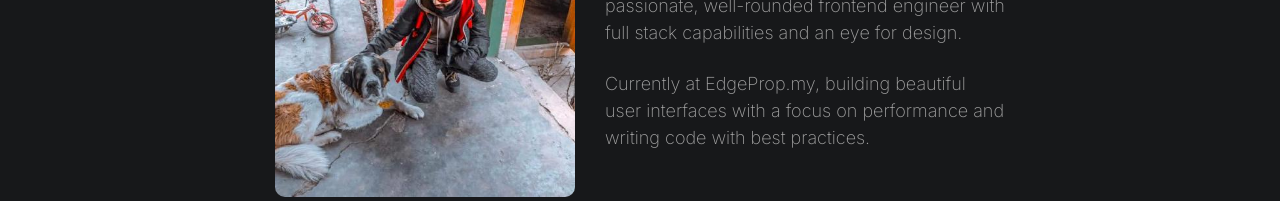
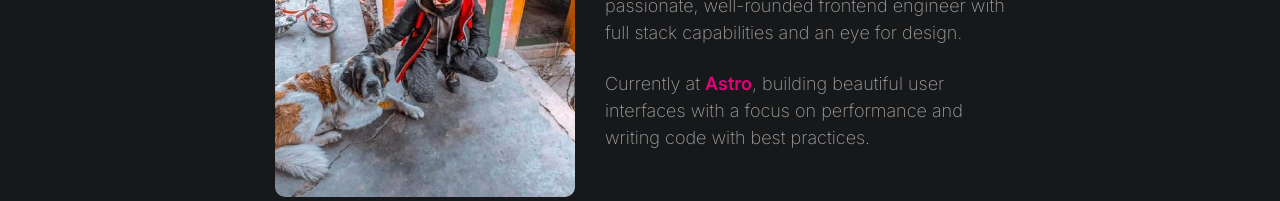
Before and after one commit to eltonjothi/frontpage, a Next.js app: page / in a window 1280 px wide. Shown: the part 197-398 px from the top of the page. Built offline with nearby package versions, Linux system fonts and the light colour scheme.

Commit message:
update company

```diff
--- a/components/about/Main.jsx
+++ b/components/about/Main.jsx
@@ -22,7 +22,7 @@ function Main() {
               </p>
               <br />
               <p className="ft-200 grey-30">
-                Currently at EdgeProp.my, building beautiful user interfaces
+                Currently at <a href="https://www.astro.com.my" target="_blank" className="astro-link">Astro</a>, building beautiful user interfaces
                 with a focus on performance and writing code with best
                 practices.
               </p>
--- a/styles/home.scss
+++ b/styles/home.scss
@@ -23,6 +23,10 @@
         border-radius: 10px;
       }
     }
+    .astro-link{
+      color: #e6007d;
+      font-weight: 600;
+    }
     .details {
       max-width: 400px;
       h2 {
```
